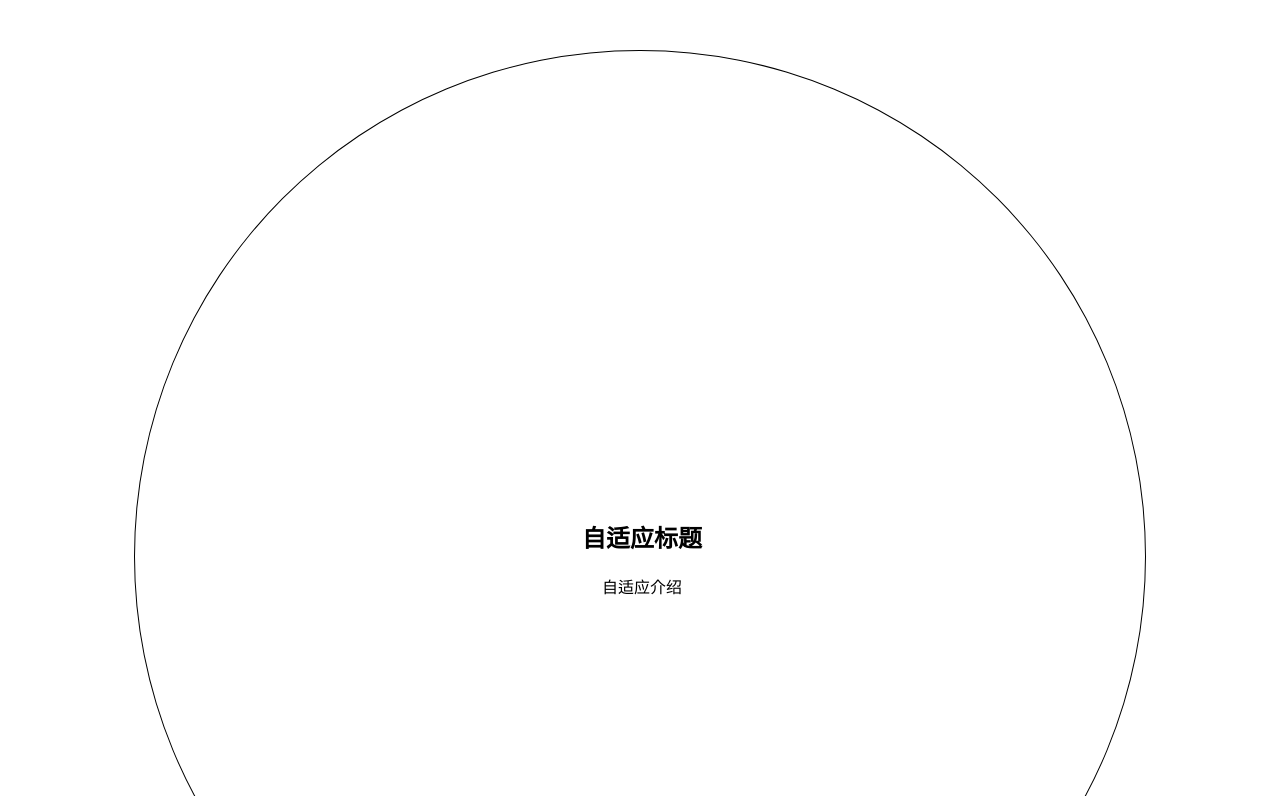
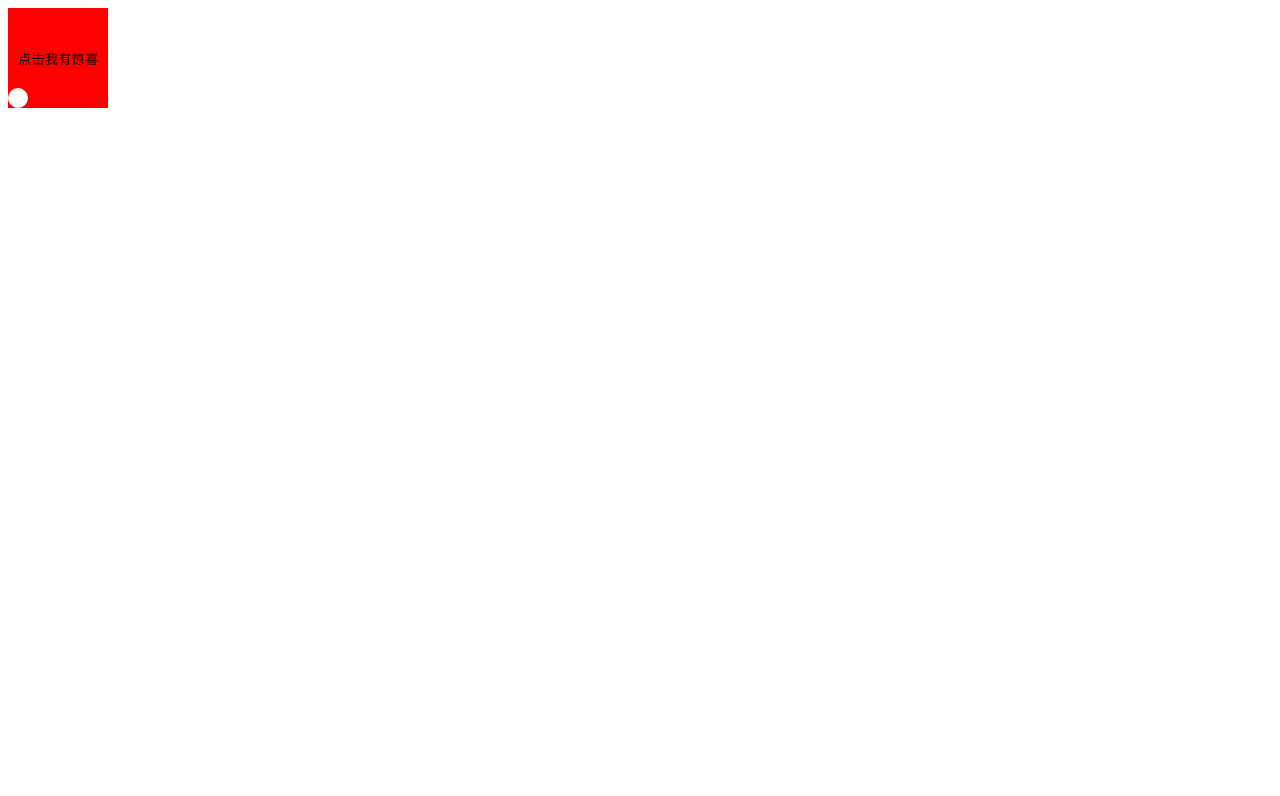
Before and after one commit to hukai-sky/myWork, a plain HTML site: page 移动端页面/demo.html in a window 1280 px wide. Shown: the top 796 px of the page. Drawn offline with Linux system fonts and the light colour scheme.

Commit message:
添加小圆点

```diff
--- a/移动端页面/demo.html
+++ b/移动端页面/demo.html
@@ -4,40 +4,59 @@
     <meta charset="UTF-8">
     <meta name="viewport" content="width=device-width, initial-scale=1.0, maximum-scale=1.0, minimum-scale=1.0, user-scalable=no">
     <title>移动端 css实现自适应正圆 ( 宽高随着手机屏幕宽度自适应 ) 博客园(杨君华)</title>
+    <!--<style>-->
+        <!--.adaptive-circle {-->
+            <!--margin: 50px auto 0;-->
+            <!--width: 80%;-->
+            <!--height: 0;-->
+            <!--padding-top: 80%;-->
+
+            <!--border-radius: 100%;-->
+            <!--border: 1px solid #000;-->
+            <!--box-sizing: border-box;-->
+
+            <!--position: relative;-->
+        <!--}-->
+        <!--.adaptive-circle .layout {-->
+            <!--position: absolute;-->
+            <!--left: 0;-->
+            <!--top: 0;-->
+            <!--width: 100%;-->
+            <!--height: 100%;-->
+            <!--overflow: hidden;-->
+            <!--text-align: center;-->
+        <!--}-->
+        <!--.adaptive-circle .layout.middle:before {-->
+            <!--display: inline-block;-->
+            <!--vertical-align: middle;-->
+
+            <!--content: '';-->
+            <!--height: 100%;-->
+            <!--width: 0;-->
+            <!--overflow: hidden;-->
+        <!--}-->
+        <!--.adaptive-circle .layout.middle div:first-child {-->
+            <!--display: inline-block;-->
+            <!--vertical-align: middle;-->
+        <!--}-->
+    <!--</style>-->
     <style>
-        .adaptive-circle {
-            margin: 50px auto 0;
-            width: 80%;
-            height: 0;
-            padding-top: 80%;
-
-            border-radius: 100%;
-            border: 1px solid #000;
-            box-sizing: border-box;
-
+        button {
+            width: 100px;
+            height: 100px;
+            background-color: #ff0000;
             position: relative;
+            border:none;
         }
-        .adaptive-circle .layout {
+        button::before {
+            content: '';
+            bottom: 0;
+            left: 0px;
             position: absolute;
-            left: 0;
-            top: 0;
-            width: 100%;
-            height: 100%;
-            overflow: hidden;
-            text-align: center;
-        }
-        .adaptive-circle .layout.middle:before {
-            display: inline-block;
-            vertical-align: middle;
-
-            content: '';
-            height: 100%;
-            width: 0;
-            overflow: hidden;
-        }
-        .adaptive-circle .layout.middle div:first-child {
-            display: inline-block;
-            vertical-align: middle;
+            width: 20px;
+            height: 20px;
+            border-radius: 50%;
+            background-color: #FFFFFF;
         }
     </style>
 </head>
@@ -45,13 +64,15 @@
 
 
 <body>
-<div class="adaptive-circle">
-    <div class="layout middle">
-        <div>
-            <h2>自适应标题</h2>
-            <p>自适应介绍</p>
-        </div>
-    </div>
-</div>
+<!--<div class="adaptive-circle">-->
+    <!--<div class="layout middle">-->
+        <!--<div>-->
+            <!--<h2>自适应标题</h2>-->
+            <!--<p>自适应介绍</p>-->
+        <!--</div>-->
+    <!--</div>-->
+<!--</div>-->
+
+<button name="点击">点击我有惊喜</button>
 </body>
 </html>
```
Also changed, not shown: 移动端页面/css/index2.less (+35 -34 lines), 移动端页面/index2.html (+9 -9 lines), 移动端页面/css/index2.css.
